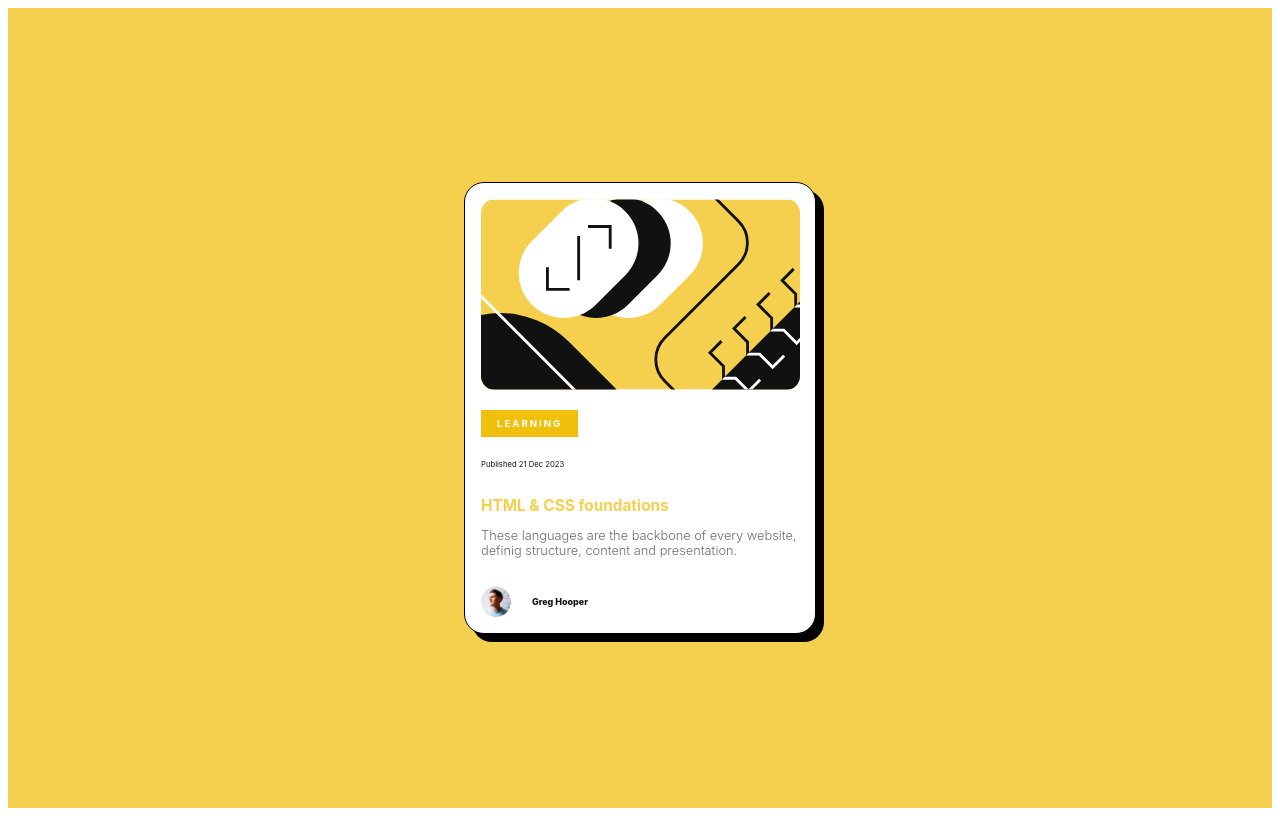
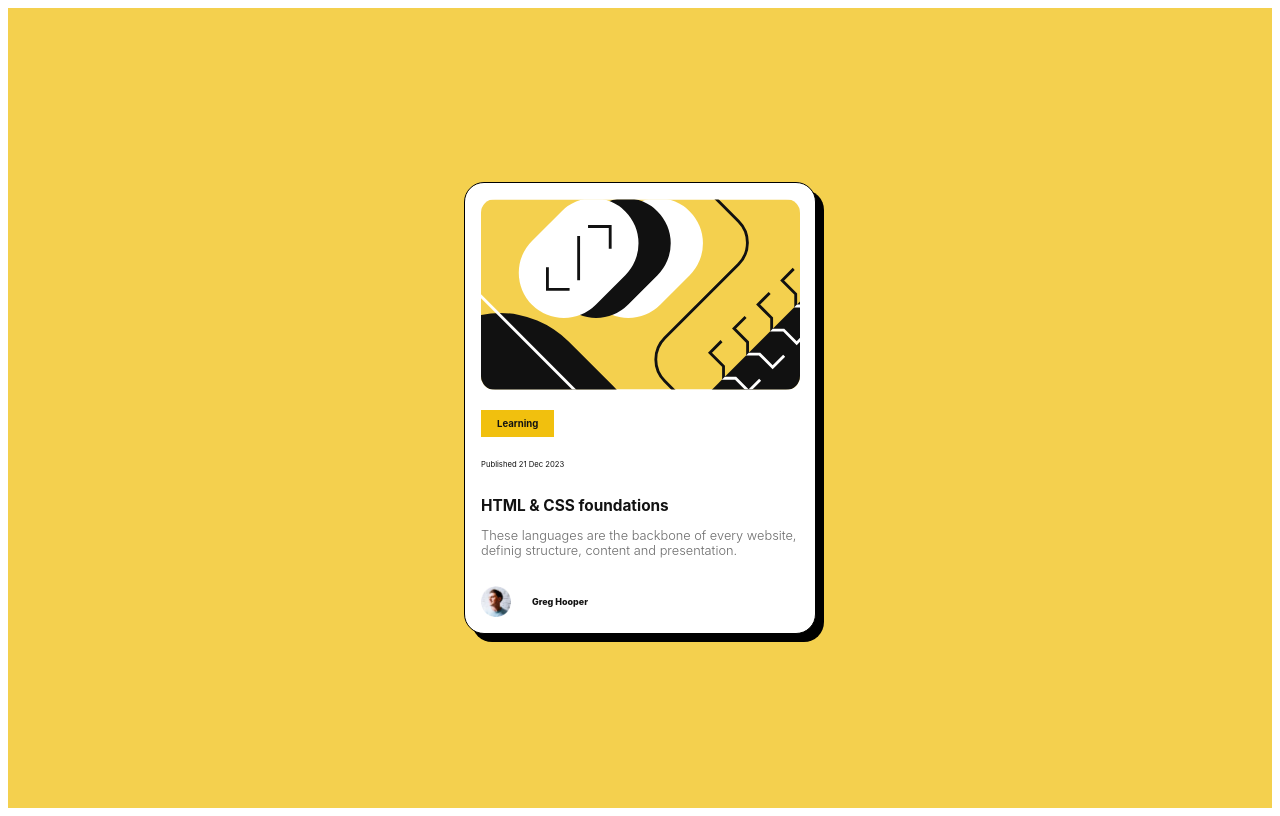
Before and after one commit to mf-bernardes/blog-preview-card-main, a plain HTML site: page index.html in a window 1280 px wide. Drawn offline with Linux system fonts and the light colour scheme.

Commit message:
Corrigindo os hovers

```diff
--- a/index.html
+++ b/index.html
@@ -31,14 +31,12 @@
 
     .category{
       background-color: hsl(47, 89%, 50%);
-      color: hsl(0, 0%, 100%);
+      color: hsl(0, 0%, 7%);
       font-size: 0.75vw;
       font-weight: 700;
       width: fit-content;
-      letter-spacing: 2px;
       padding: 0.5rem 1rem;
       margin-left: 1rem;
-      text-transform: uppercase;
     }
 
     .card img{
@@ -59,7 +57,12 @@
     .card h1{
       font-size: 1.2vw;
       padding: 0 1rem;
-      color: hsl(47, 88%, 63%)
+      color: hsl(0, 0%, 7%);
+    }
+
+    .card h1:hover {
+      color: hsl(47, 89%, 50%);
+      cursor: pointer;
     }
 
     .paragrah {
```
